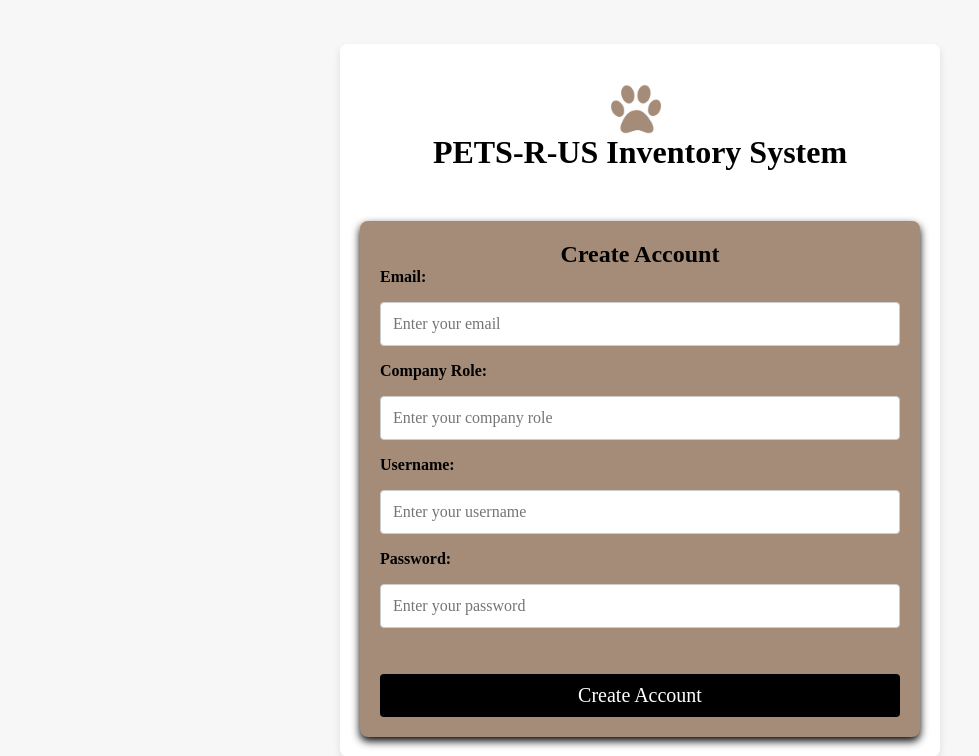
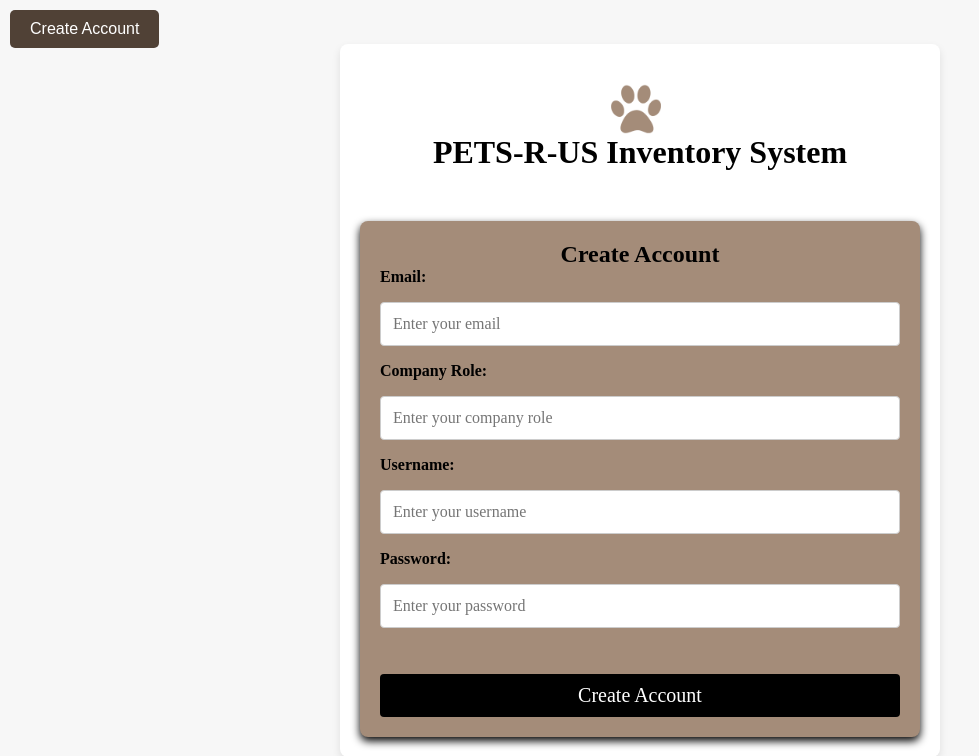
Before and after one commit to hollyschwecke/New-Team-5-Project, a Flask app: page /createaccount in a window 1280 px wide. Shown: the top 756 px of the page, without its empty margins (0-979 px from the left). Run offline with Flask 3, Linux system fonts and the light colour scheme; parts of the project's set-up code (start-up, migrations or seed data) failed here and were passed over; some libraries are stand-ins or nearby versions; some web fonts are replaced.

Commit message:
adding login page button for createaccount page

```diff
--- a/static/css/createaccount.css
+++ b/static/css/createaccount.css
@@ -27,6 +27,23 @@ body {
     height: 100vh;
     margin: 0;
     text-align: center;
+}
+
+#loginbutton {
+    background-color: #504136ff;
+    color: white;
+    border: none;
+    position: absolute;
+    top: 10px;
+    left: 10px;
+    padding: 10px 20px;
+    font-size: 16px;
+    cursor: pointer;
+    border-radius: 5px;
+}
+
+#loginbutton:hover {
+    background-color: #a48c79ff;
 }
 
 /* Styles for main container for information on the page */
--- a/templates/createaccount.html
+++ b/templates/createaccount.html
@@ -18,6 +18,7 @@ Usage: utilize the css file for the  page "createaccount.css", javascript, and n
         <title>Create Account for PETS-R-US Inventory System</title>
     </head>
     <body>
+        <a href="/login"></a><button id="loginbutton">Create Account</button></a>
         <div class="container">
             <!-- header with icon in there -->
             <div class="headerinfo">
```
